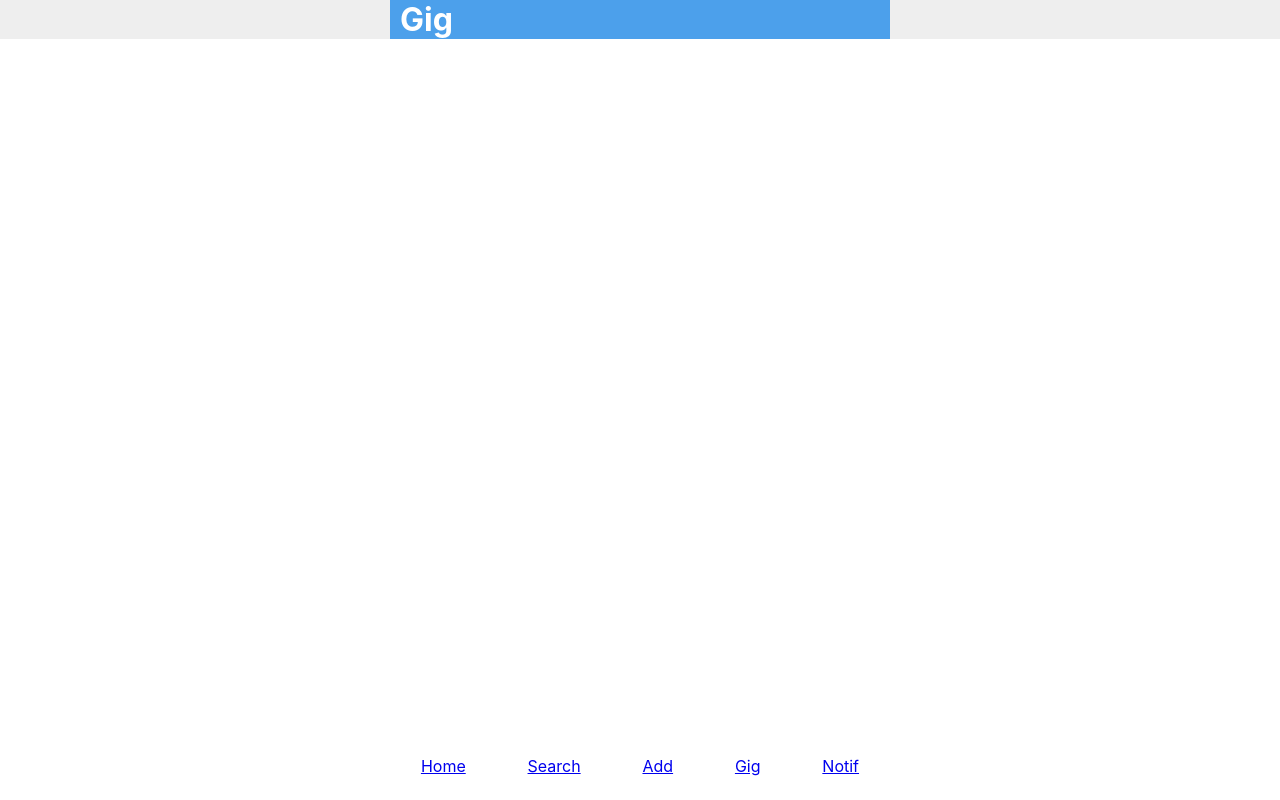
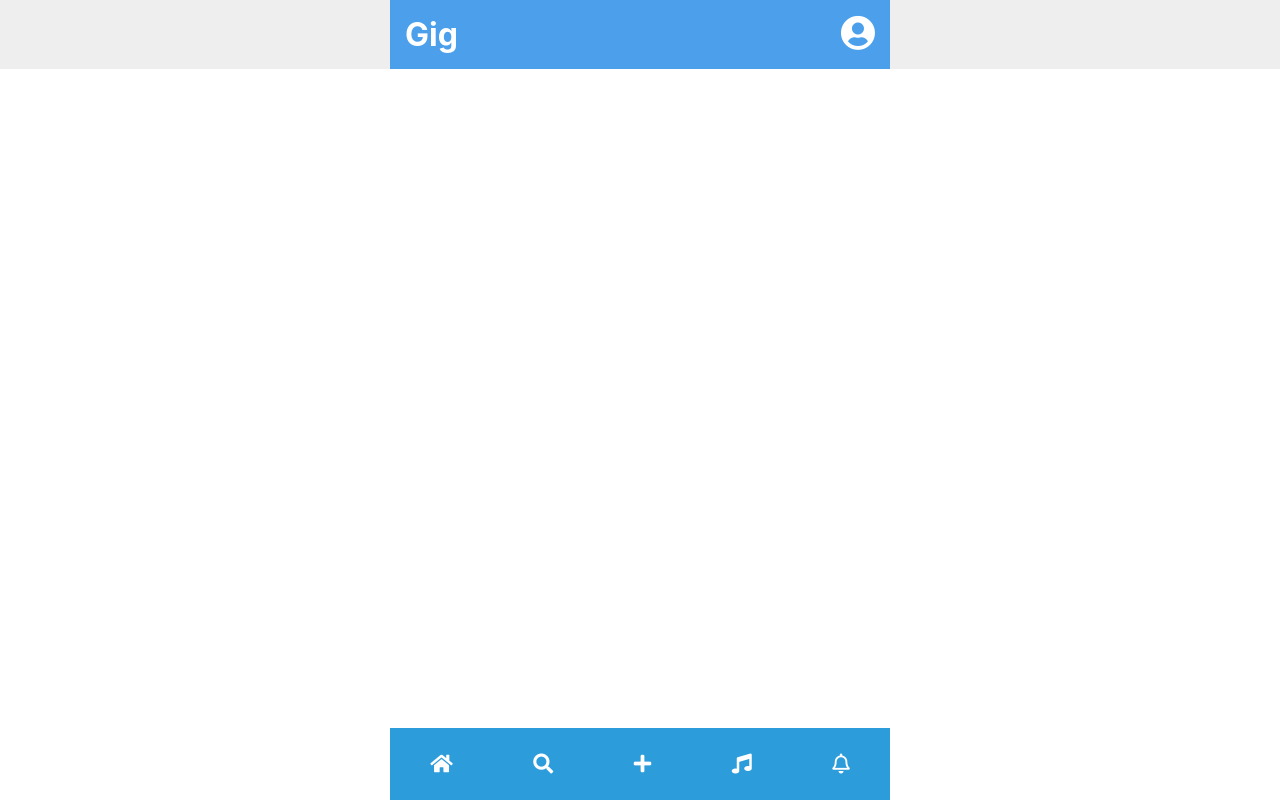
Before and after one commit to gig-indonesia/web, a React (Create React App) app: page / in a window 1280 px wide. Built offline with nearby package versions, Linux system fonts and the light colour scheme.

Commit message:
finish header and footer

```diff
--- a/package.json
+++ b/package.json
@@ -4,6 +4,8 @@
   "private": true,
   "dependencies": {
     "axios": "^0.18.0",
+    "i": "^0.3.6",
+    "npm": "^6.4.1",
     "react": "^16.6.3",
     "react-dom": "^16.6.3",
     "react-scripts": "2.1.1"
--- a/public/index.html
+++ b/public/index.html
@@ -1,15 +1,25 @@
 <!DOCTYPE html>
 <html lang="en">
   <head>
-    <meta charset="utf-8">
-    <link rel="shortcut icon" href="%PUBLIC_URL%/favicon.ico">
-    <meta name="viewport" content="width=device-width, initial-scale=1, shrink-to-fit=no">
-    <meta name="theme-color" content="#000000">
+    <meta charset="utf-8" />
+    <link rel="shortcut icon" href="%PUBLIC_URL%/favicon.ico" />
+    <link
+      rel="stylesheet"
+      href="https://use.fontawesome.com/releases/v5.5.0/css/all.css"
+      integrity="sha384-B4dIYHKNBt8Bc12p+WXckhzcICo0wtJAoU8YZTY5qE0Id1GSseTk6S+L3BlXeVIU"
+      crossorigin="anonymous"
+    />
+
+    <meta
+      name="viewport"
+      content="width=device-width, initial-scale=1, shrink-to-fit=no"
+    />
+    <meta name="theme-color" content="#000000" />
     <!--
       manifest.json provides metadata used when your web app is added to the
       homescreen on Android. See https://developers.google.com/web/fundamentals/web-app-manifest/
     -->
-    <link rel="manifest" href="%PUBLIC_URL%/manifest.json">
+    <link rel="manifest" href="%PUBLIC_URL%/manifest.json" />
     <!--
       Notice the use of %PUBLIC_URL% in the tags above.
       It will be replaced with the URL of the `public` folder during the build.
@@ -22,9 +32,7 @@
     <title>React App</title>
   </head>
   <body>
-    <noscript>
-      You need to enable JavaScript to run this app.
-    </noscript>
+    <noscript> You need to enable JavaScript to run this app. </noscript>
     <div id="root"></div>
     <!--
       This HTML file is a template.
--- a/src/components/Footer.css
+++ b/src/components/Footer.css
@@ -8,4 +8,11 @@
   right: 0;
   width: 500px;
   margin: 0 auto;
+  background: #2d9cdb;
+  color: white;
 }
+
+.footerIcon {
+  color: white;
+  font-size: 20px;
+}
--- a/src/components/Footer.js
+++ b/src/components/Footer.js
@@ -1,5 +1,6 @@
 import React, { Component } from "react";
 import "./Footer.css";
+
 class Footer extends Component {
   constructor(props) {
     super(props);
@@ -9,11 +10,35 @@
     return (
       <div className="footer">
         <div className="footernav">
-          <a href="#">Home</a>
-          <a href="#">Search</a>
-          <a href="#">Add</a>
-          <a href="#">Gig</a>
-          <a href="#">Notif</a>
+          <a href="/">
+            <span className="footerIcon">
+              <i class="fas fa-home" />
+            </span>
+          </a>
+
+          <a href="/">
+            <span className="footerIcon">
+              <i class="fas fa-search" />
+            </span>
+          </a>
+
+          <a href="/">
+            <span className="footerIcon">
+              <i class="fas fa-plus" />
+            </span>
+          </a>
+
+          <a href="/">
+            <span className="footerIcon">
+              <i class="fas fa-music" />
+            </span>
+          </a>
+
+          <a href="/">
+            <span className="footerIcon">
+              <i class="far fa-bell" />
+            </span>
+          </a>
         </div>
       </div>
     );
--- a/src/components/Header.css
+++ b/src/components/Header.css
@@ -1,7 +1,16 @@
 .header {
   background-color: #4ca0eb;
   color: white;
+  display: flex;
+  justify-content: space-between;
+  padding: 15px;
 }
-h1 {
-  margin-left: 10px;
+
+.header i {
+  font-size: 35px;
 }
+
+.header a,
+.header a:hover {
+  color: white;
+}
--- a/src/components/Header.js
+++ b/src/components/Header.js
@@ -10,6 +10,9 @@
     return (
       <div className="header">
         <h1>Gig</h1>
+        <a href="/">
+          <i class="fas fa-user-circle" />
+        </a>
       </div>
     );
   }
```
Also changed, not shown: 1 other file (tests, documents, lock files or other folders).
